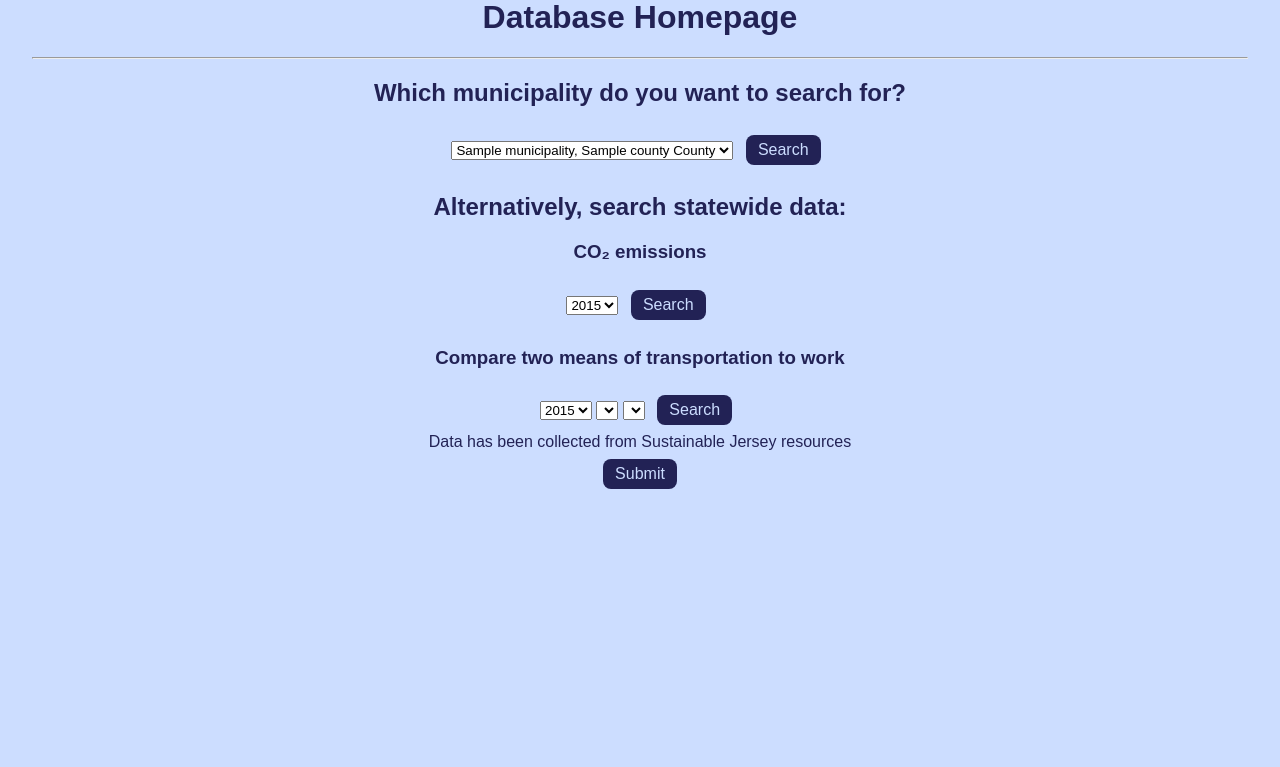
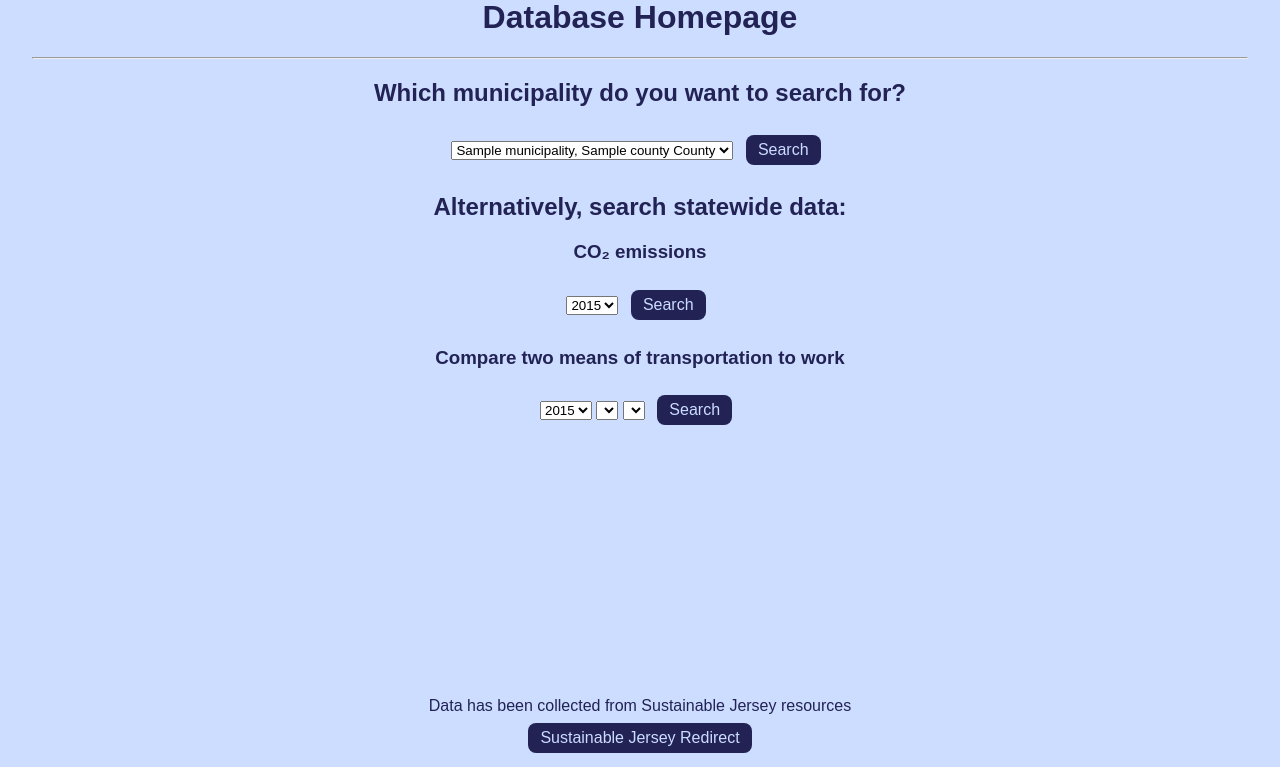
Before and after one commit to pinedaj1/PUBLICNAME, a Flask app: page / in a window 1280 px wide. Shown: the part 33-800 px from the top of the page. Run offline with Flask 3, Linux system fonts and the light colour scheme; a database or web service that is not in the repository returns one stand-in record (values such as "Sample title"); lists and menus that the app fills with data are empty; parts of the project's set-up code (start-up, migrations or seed data) failed here and were passed over; some libraries are stand-ins or nearby versions.

Commit message:
adds footer section for Sustainable Jersey Redirect

```diff
--- a/web/static/style.css
+++ b/web/static/style.css
@@ -61,3 +61,11 @@ img {
   box-shadow: 0 0 4px #111;
   border-radius: 8px;
 }
+
+footer {
+  position:fixed;
+  left:0px;
+  bottom:20px;
+  height:50px;
+  width:100%;
+}
--- a/web/templates/index.html
+++ b/web/templates/index.html
@@ -49,14 +49,12 @@
             <input type="submit" value="Search" />
         </form>
 
-        Data has been collected from Sustainable Jersey resources
-        <form action="/redirectURL" method="GET">
-            <input type="submit" vlaue="redirect">
 
-        </form>
-
-
-
-
+        <footer>
+            Data has been collected from Sustainable Jersey resources
+            <form action="/redirectURL" method="GET">
+                <input type="submit" value="Sustainable Jersey Redirect">
+            </form>
+        </footer>
     </body>
 </html>
```
